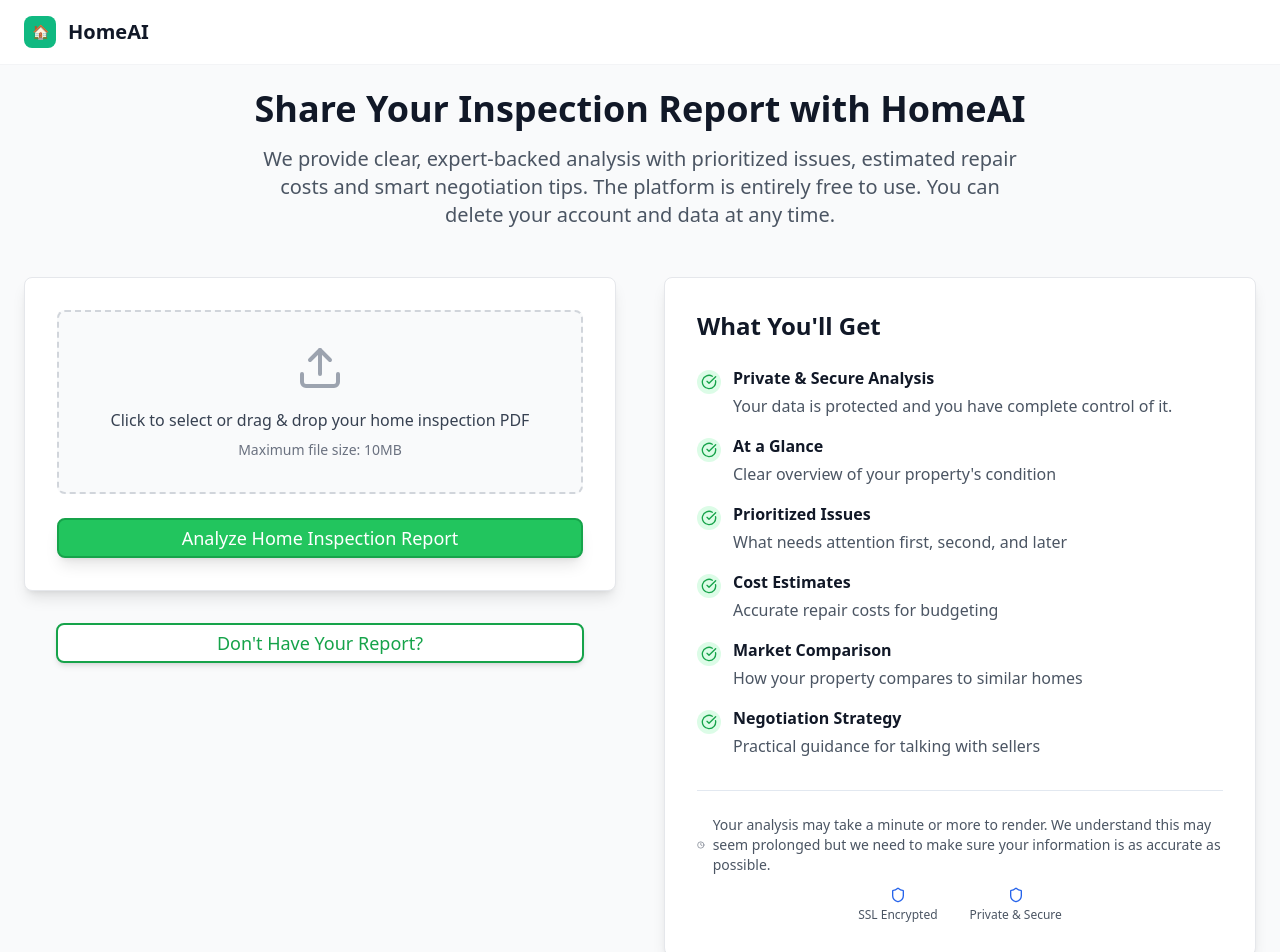
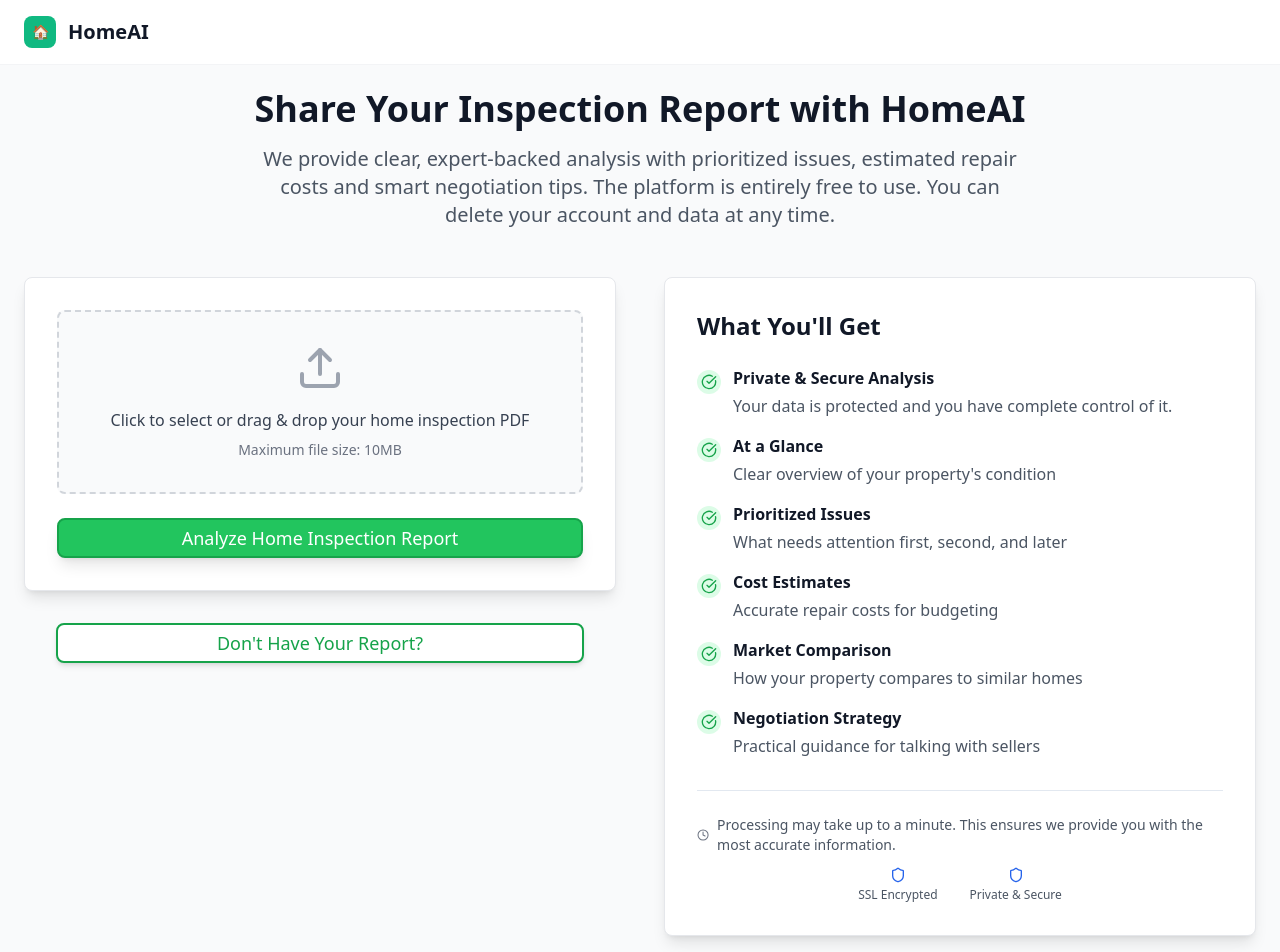
Before and after one commit to mcavnar/homeai-june-2025-33, a React (Vite) app: page /anonymous-upload in a window 1280 px wide. Shown: the top 952 px of the page. Built offline with nearby package versions, Linux system fonts and the light colour scheme.

Commit message:
Update analysis completion text
Update text on anonymous upload page to "Processing may take up to a minute. This ensures we provide you with the most accurate information.”

```diff
--- a/src/pages/AnonymousUpload.tsx
+++ b/src/pages/AnonymousUpload.tsx
@@ -297,7 +297,7 @@ const AnonymousUpload = () => {
                 <div className="border-t pt-6 space-y-3">
                   <div className="flex items-center gap-2">
                     <Clock className="h-4 w-4 text-gray-500" />
-                    <span className="text-sm text-gray-600">Your analysis may take a minute or more to render. We understand this may seem prolonged but we need to make sure your information is as accurate as possible.</span>
+                    <span className="text-sm text-gray-600">Processing may take up to a minute. This ensures we provide you with the most accurate information.</span>
                   </div>
 
                   {/* Security Trust Indicators */}
```
